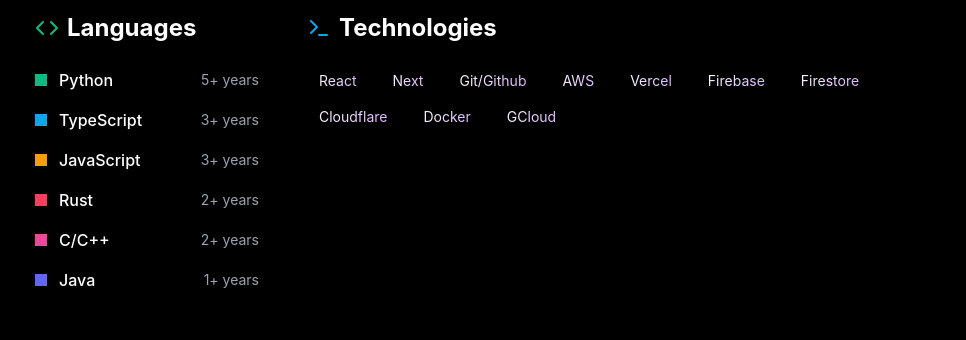
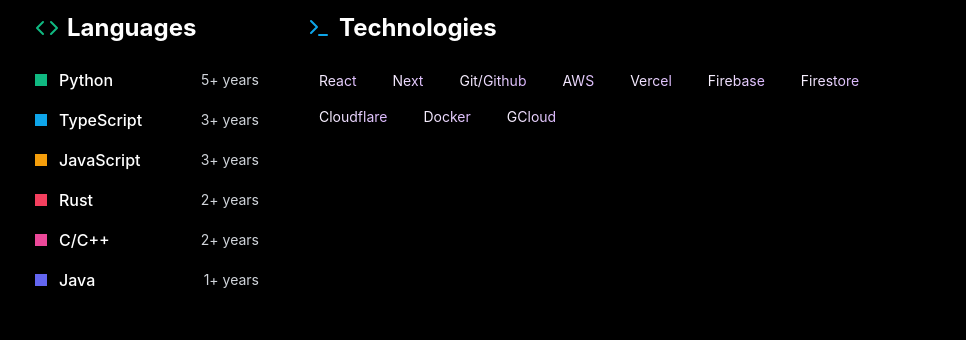
Before and after one commit to LiamS-H/liams-h.github.io, a React (Vite) app: page /about in a window 1280 px wide. Shown: the part 203-543 px from the top of the page, without its empty margins (157-1123 px from the left). Built offline with nearby package versions, Linux system fonts and the light colour scheme; a web font is replaced by a local one.

Commit message:
fix make years more visible

```diff
--- a/src/routes/About/index.tsx
+++ b/src/routes/About/index.tsx
@@ -41,7 +41,7 @@
                 <div className={`w-3 h-3 mr-3 ${bg}`}></div>
             </Hitbox>
             <span className="font-medium">{name}</span>
-            <span className="ml-auto text-gray-400 text-sm">{years} years</span>
+            <span className="ml-auto text-gray-300 text-sm">{years} years</span>
         </div>
     );
 }
```
